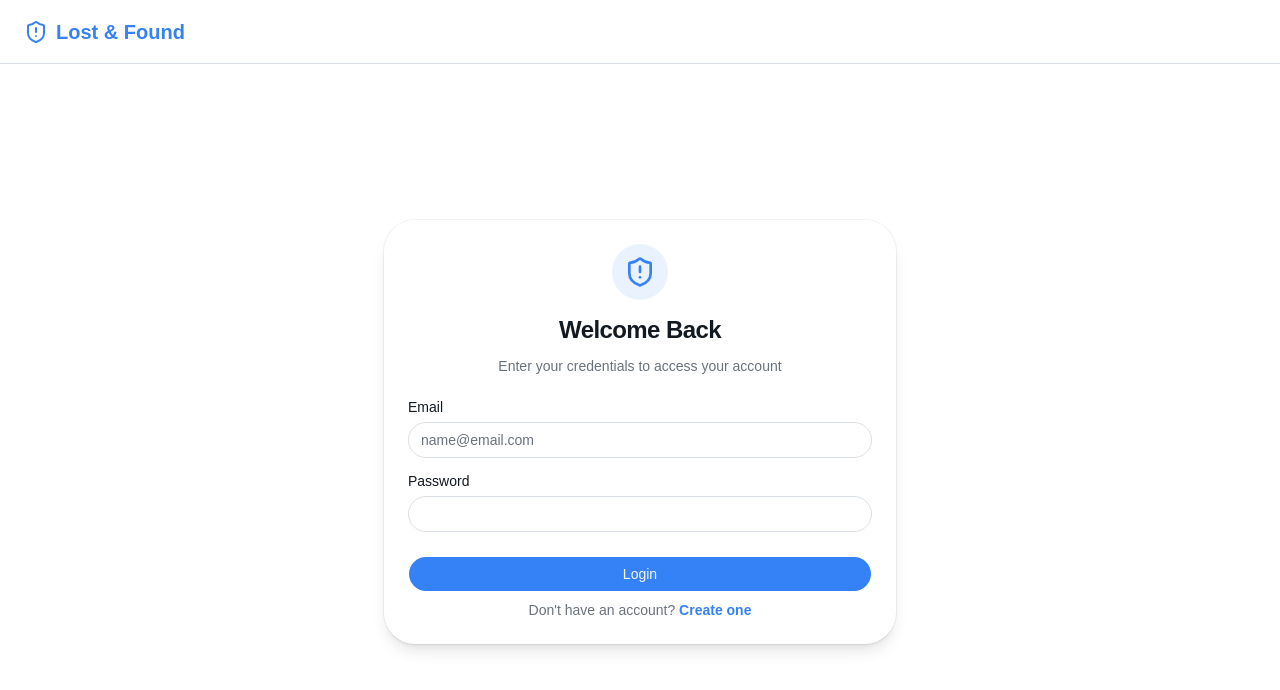
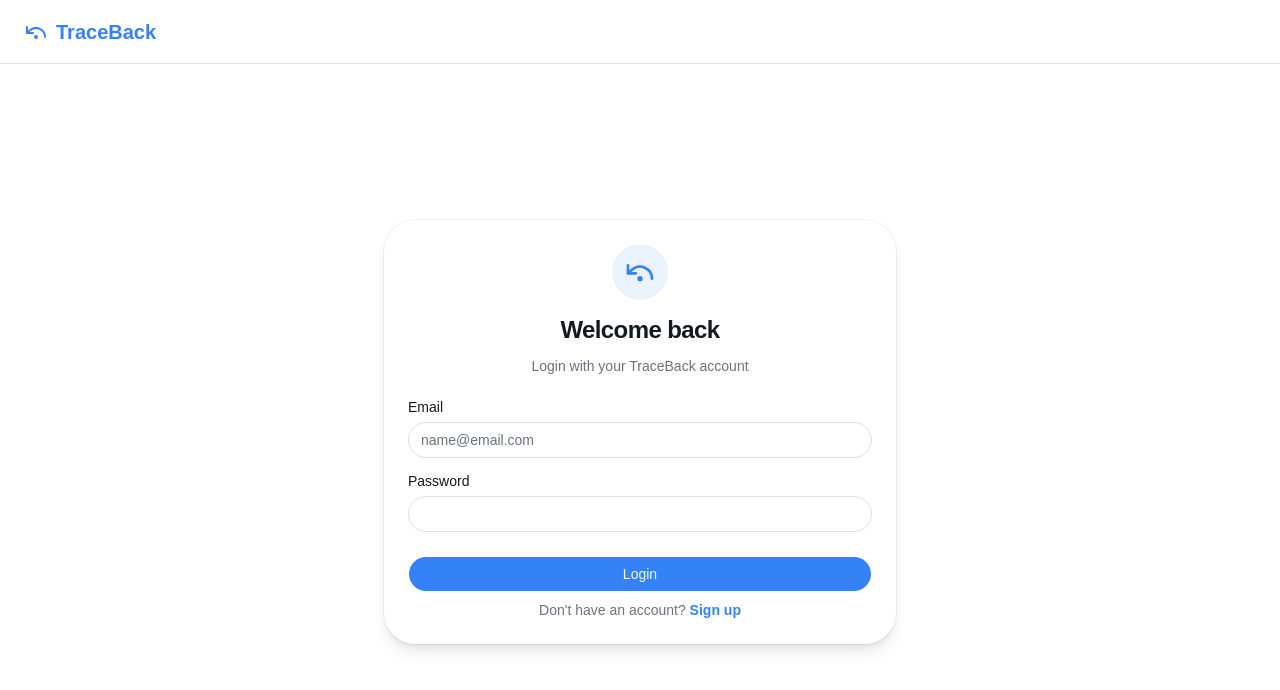
Before and after one commit to francescaartes/lost-n-found, a React (Vite) app in the folder client/: page /login in a window 1280 px wide. Shown: the top 690 px of the page. Built offline with nearby package versions, Linux system fonts and the light colour scheme; no server answers.

Commit message:
feat(brand): raname webapp to TraceBack

```diff
--- a/client/src/components/Header.tsx
+++ b/client/src/components/Header.tsx
@@ -1,5 +1,5 @@
 import { useState } from "react";
-import { ShieldAlert } from "lucide-react";
+import { UndoDot } from "lucide-react";
 import { Link } from "react-router-dom";
 import { Menu } from "lucide-react";
 import { Button } from "@/components/ui/button";
@@ -42,8 +42,8 @@
 
                 <Link to="/">
                     <div className="flex items-center gap-2 text-primary font-bold text-xl">
-                        <ShieldAlert className="h-6 w-6" />
-                        <span className="sm:inline-block">Lost & Found</span>
+                        <UndoDot className="h-6 w-6" />
+                        <span className="sm:inline-block">TraceBack</span>
                     </div>
                 </Link>
             </div>
--- a/client/src/components/ItemView/sections/ItemActions.tsx
+++ b/client/src/components/ItemView/sections/ItemActions.tsx
@@ -127,7 +127,7 @@
                 onClick={onContact}
                 className="bg-primary text-primary-foreground hover:opacity-90 px-8"
             >
-                Contact Poster
+                Contact
             </Button>
         </div>
     );
--- a/client/src/pages/Login.tsx
+++ b/client/src/pages/Login.tsx
@@ -16,7 +16,7 @@
     CardFooter,
 } from "@/components/ui/card";
 
-import { ShieldAlert, Loader2 } from "lucide-react";
+import { UndoDot, Loader2 } from "lucide-react";
 
 export default function Login() {
     const [email, setEmail] = useState("");
@@ -48,13 +48,13 @@
             <Card className="w-full max-w-lg shadow-lg border-border bg-card">
                 <CardHeader className="space-y-1 flex flex-col items-center">
                     <div className="p-3 bg-primary/10 rounded-full mb-2">
-                        <ShieldAlert className="h-8 w-8 text-primary" />
+                        <UndoDot className="h-8 w-8 text-primary" />
                     </div>
                     <CardTitle className="text-2xl font-bold tracking-tight">
-                        Welcome Back
+                        Welcome back
                     </CardTitle>
                     <CardDescription>
-                        Enter your credentials to access your account
+                        Login with your TraceBack account
                     </CardDescription>
                 </CardHeader>
                 <form onSubmit={handleSubmit}>
@@ -106,7 +106,7 @@
                                 to="/register"
                                 className="text-primary hover:underline font-semibold"
                             >
-                                Create one
+                                Sign up
                             </Link>
                         </p>
                     </CardFooter>
```
